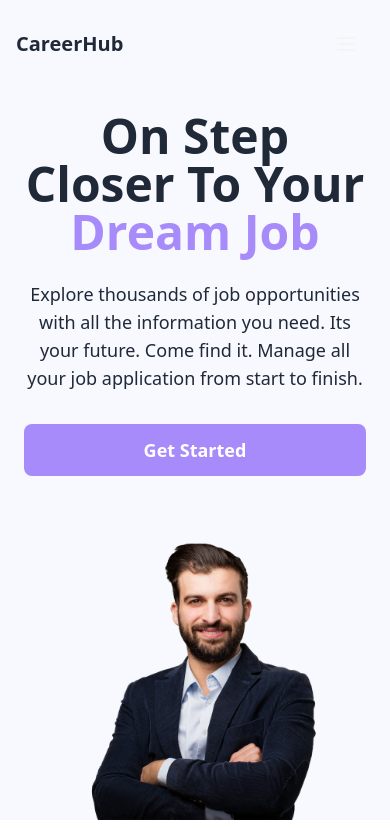
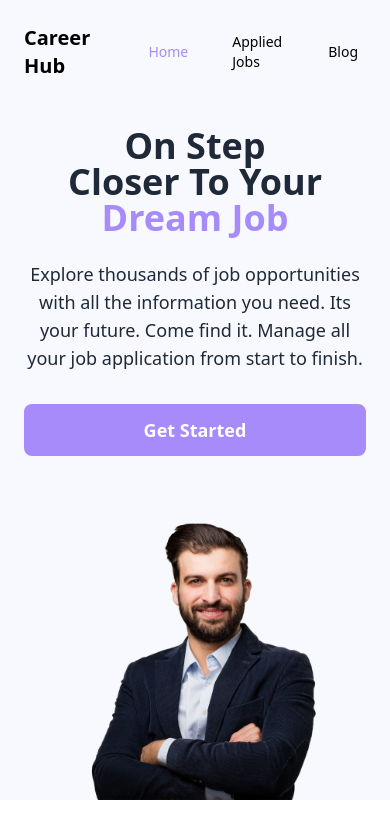
Before and after one commit to Asad9340/Career-Hub, a React (Vite) app: page / in a window 390 px wide. Shown: the top 828 px of the page. Built offline with nearby package versions, Linux system fonts and the light colour scheme.

Commit message:
added nabbar agian

```diff
--- a/src/components/Banner/Banner.jsx
+++ b/src/components/Banner/Banner.jsx
@@ -4,7 +4,7 @@ function Banner() {
     <section className="bg-[#7E90FE0D] text-gray-800">
       <div className="container flex flex-col justify-center mx-auto sm:py-12 lg:py-24 lg:flex-row lg:justify-between max-w-5xl">
         <div className="flex flex-col justify-center p-6 text-center rounded-sm lg:max-w-md xl:max-w-lg lg:text-left">
-          <h1 className="text-5xl font-bold leading-none sm:text-6xl">
+          <h1 className="text-4xl md:text-5xl font-bold leading-none sm:text-6xl">
             On Step <br /> Closer To Your <br />
             <span className="text-violet-400">Dream Job</span>
           </h1>
--- a/src/components/Navbar/Navbar.jsx
+++ b/src/components/Navbar/Navbar.jsx
@@ -1,59 +1,48 @@
-import { NavLink } from "react-router-dom";
+import { NavLink } from 'react-router-dom';
 function Navbar() {
   return (
-    <header className="p-4 text-gray-800 bg-[#7E90FE0D]">
-      <div className="container flex items-center justify-between mx-auto max-w-5xl">
-        <h2 className="text-xl md:text-2xl font-semibold">CareerHub</h2>
-        <ul className="items-stretch hidden space-x-3 lg:flex">
-          <li className="flex"></li>
+    <header className="p-4 bg-[#F8F9FF] text-black">
+      <div className="container flex justify-between max-w-5xl mx-auto">
+        <a
+          rel="noopener noreferrer"
+          href="#"
+          aria-label="Back to homepage"
+          className="flex items-center p-2 text-xl md:text-2xl font-semibold md:font-bold"
+        >
+          Career Hub
+        </a>
+        <ul className="items-stretch  space-x-3 flex">
           <li className="flex">
             <NavLink
-              rel="noopener noreferrer"
-              href="#"
-              className="flex items-center px-4 -mb-1 border-b-2 border-transparent"
+              to="/"
+              className="flex items-center px-4 text-sm md:text-lg font-medium dark:border- text-violet-400 border-violet-400"
             >
-              Statistics
+              Home
+            </NavLink>
+          </li>
+          <li className="flex">
+            <NavLink
+              to='/appliedjobs'
+              className="flex items-center px-4 text-sm md:text-lg font-medium dark:border-"
+            >
+              Applied Jobs
             </NavLink>
           </li>
           <li className="flex">
             <NavLink
               rel="noopener noreferrer"
               href="#"
-              className="flex items-center px-4 -mb-1 border-b-2 border-transparent"
+              className="flex items-center px-4 text-sm md:text-lg font-medium dark:border-"
             >
               Blog
             </NavLink>
           </li>
-          <li className="flex">
-            <NavLink
-              to='/appliedjobs'
-              className="flex items-center px-4 -mb-1 border-b-2 border-transparent"
-            >
-              Applied Jobs
-            </NavLink>
-          </li>
         </ul>
         <div className="items-center flex-shrink-0 hidden lg:flex">
-          <button className="self-center px-8 py-3 font-semibold rounded-lg bg-violet-400 text-white hover:bg-violet-500 active:bg-violet-400">
-            Sign up
+          <button className="self-center px-8 py-3 font-semibold rounded bg-violet-400 text-gray-900">
+            Apply Now
           </button>
         </div>
-        <button className="p-4 lg:hidden">
-          <svg
-            xmlns="http://www.w3.org/2000/svg"
-            fill="none"
-            viewBox="0 0 24 24"
-            stroke="currentColor"
-            className="w-6 h-6 text-gray-100"
-          >
-            <path
-              strokeLinecap="round"
-              strokeLinejoin="round"
-              strokeWidth="2"
-              d="M4 6h16M4 12h16M4 18h16"
-            ></path>
-          </svg>
-        </button>
       </div>
     </header>
   );
```
